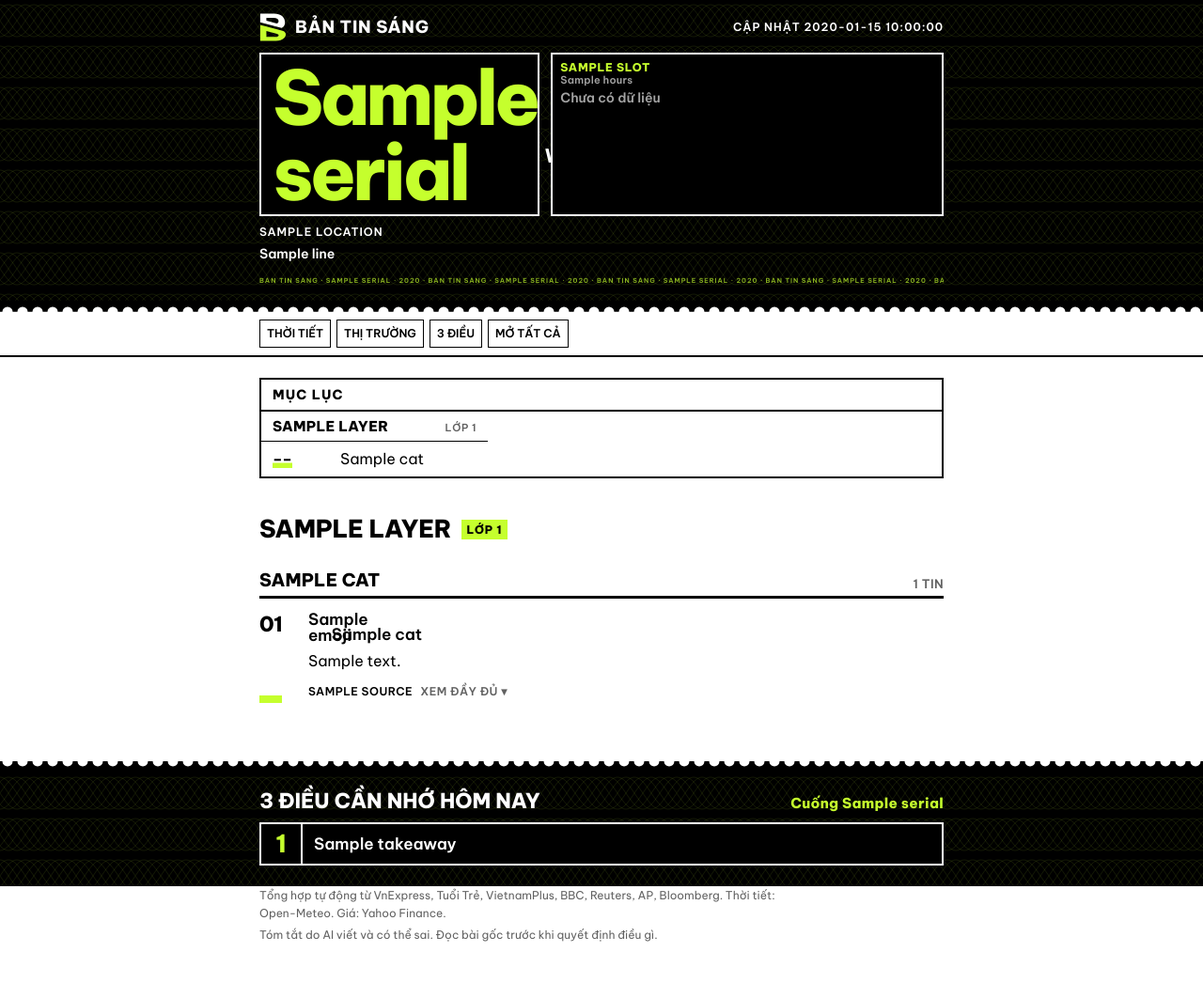
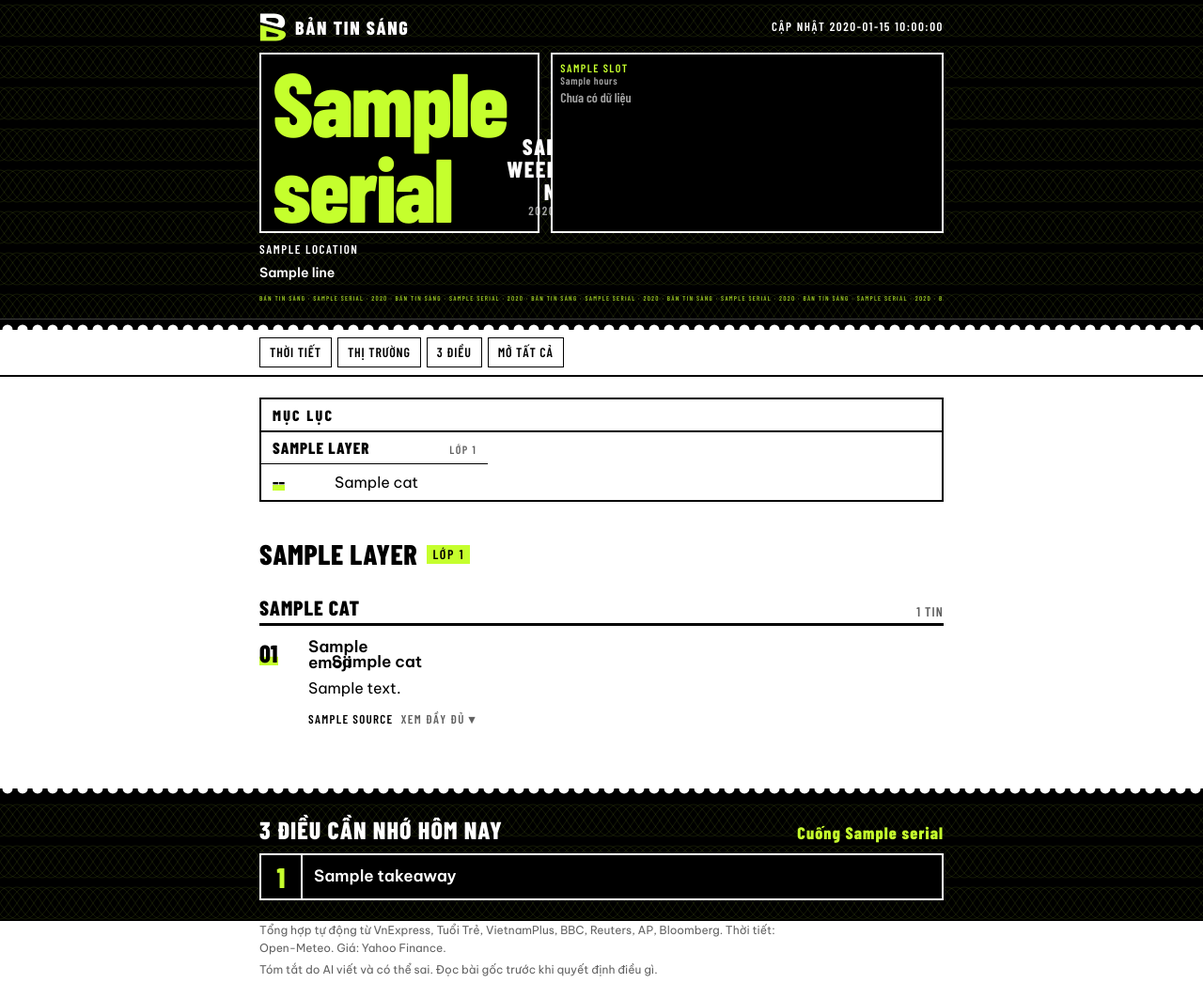
Before and after one commit to vongocngu273/daily-briefing, a Python web app: template templates/index.html.j2 in a window 1280 px wide. Shown: the whole page at 94% size. Before the commit the page ends 1002 px from the top, so only its background shows below. Run offline with Jinja, Linux system fonts and the light colour scheme; the template is opened without the code that fills it: most values are stand-ins (such as "Sample title", 1, 10 or a date in 2020).

Commit message:
style: keep Barlow Condensed + Be Vietnam Pro; Bigman colours only
Reverts the font swap from the previous commit at the user's request.
Typography is back to the original sizes; only the black/lime/white
palette, H logo and lime accents remain.

Co-Authored-By: Claude Opus 5.5 <noreply@anthropic.com>

```diff
--- a/templates/_fonts.css.j2
+++ b/templates/_fonts.css.j2
@@ -1,9 +1,12 @@
+@font-face{font-family:'Barlow Condensed';font-style:normal;font-weight:600;font-display:swap;src:url(fonts/BarlowCondensed-600-vietnamese.woff2) format('woff2');unicode-range:U+0102-0103, U+0110-0111, U+0128-0129, U+0168-0169, U+01A0-01A1, U+01AF-01B0, U+0300-0301, U+0303-0304, U+0308-0309, U+0323, U+0329, U+1EA0-1EF9, U+20AB}
+@font-face{font-family:'Barlow Condensed';font-style:normal;font-weight:600;font-display:swap;src:url(fonts/BarlowCondensed-600-latin-ext.woff2) format('woff2');unicode-range:U+0100-02BA, U+02BD-02C5, U+02C7-02CC, U+02CE-02D7, U+02DD-02FF, U+0304, U+0308, U+0329, U+1D00-1DBF, U+1E00-1E9F, U+1EF2-1EFF, U+2020, U+20A0-20AB, U+20AD-20C4, U+2113, U+2C60-2C7F, U+A720-A7FF}
+@font-face{font-family:'Barlow Condensed';font-style:normal;font-weight:600;font-display:swap;src:url(fonts/BarlowCondensed-600-latin.woff2) format('woff2');unicode-range:U+0000-00FF, U+0131, U+0152-0153, U+02BB-02BC, U+02C6, U+02DA, U+02DC, U+0304, U+0308, U+0329, U+2000-206F, U+20AC, U+2122, U+2191, U+2193, U+2212, U+2215, U+FEFF, U+FFFD}
+@font-face{font-family:'Barlow Condensed';font-style:normal;font-weight:800;font-display:swap;src:url(fonts/BarlowCondensed-800-vietnamese.woff2) format('woff2');unicode-range:U+0102-0103, U+0110-0111, U+0128-0129, U+0168-0169, U+01A0-01A1, U+01AF-01B0, U+0300-0301, U+0303-0304, U+0308-0309, U+0323, U+0329, U+1EA0-1EF9, U+20AB}
+@font-face{font-family:'Barlow Condensed';font-style:normal;font-weight:800;font-display:swap;src:url(fonts/BarlowCondensed-800-latin-ext.woff2) format('woff2');unicode-range:U+0100-02BA, U+02BD-02C5, U+02C7-02CC, U+02CE-02D7, U+02DD-02FF, U+0304, U+0308, U+0329, U+1D00-1DBF, U+1E00-1E9F, U+1EF2-1EFF, U+2020, U+20A0-20AB, U+20AD-20C4, U+2113, U+2C60-2C7F, U+A720-A7FF}
+@font-face{font-family:'Barlow Condensed';font-style:normal;font-weight:800;font-display:swap;src:url(fonts/BarlowCondensed-800-latin.woff2) format('woff2');unicode-range:U+0000-00FF, U+0131, U+0152-0153, U+02BB-02BC, U+02C6, U+02DA, U+02DC, U+0304, U+0308, U+0329, U+2000-206F, U+20AC, U+2122, U+2191, U+2193, U+2212, U+2215, U+FEFF, U+FFFD}
 @font-face{font-family:'Be Vietnam Pro';font-style:normal;font-weight:400;font-display:swap;src:url(fonts/BeVietnamPro-400-vietnamese.woff2) format('woff2');unicode-range:U+0102-0103, U+0110-0111, U+0128-0129, U+0168-0169, U+01A0-01A1, U+01AF-01B0, U+0300-0301, U+0303-0304, U+0308-0309, U+0323, U+0329, U+1EA0-1EF9, U+20AB}
 @font-face{font-family:'Be Vietnam Pro';font-style:normal;font-weight:400;font-display:swap;src:url(fonts/BeVietnamPro-400-latin-ext.woff2) format('woff2');unicode-range:U+0100-02BA, U+02BD-02C5, U+02C7-02CC, U+02CE-02D7, U+02DD-02FF, U+0304, U+0308, U+0329, U+1D00-1DBF, U+1E00-1E9F, U+1EF2-1EFF, U+2020, U+20A0-20AB, U+20AD-20C4, U+2113, U+2C60-2C7F, U+A720-A7FF}
 @font-face{font-family:'Be Vietnam Pro';font-style:normal;font-weight:400;font-display:swap;src:url(fonts/BeVietnamPro-400-latin.woff2) format('woff2');unicode-range:U+0000-00FF, U+0131, U+0152-0153, U+02BB-02BC, U+02C6, U+02DA, U+02DC, U+0304, U+0308, U+0329, U+2000-206F, U+20AC, U+2122, U+2191, U+2193, U+2212, U+2215, U+FEFF, U+FFFD}
 @font-face{font-family:'Be Vietnam Pro';font-style:normal;font-weight:600;font-display:swap;src:url(fonts/BeVietnamPro-600-vietnamese.woff2) format('woff2');unicode-range:U+0102-0103, U+0110-0111, U+0128-0129, U+0168-0169, U+01A0-01A1, U+01AF-01B0, U+0300-0301, U+0303-0304, U+0308-0309, U+0323, U+0329, U+1EA0-1EF9, U+20AB}
 @font-face{font-family:'Be Vietnam Pro';font-style:normal;font-weight:600;font-display:swap;src:url(fonts/BeVietnamPro-600-latin-ext.woff2) format('woff2');unicode-range:U+0100-02BA, U+02BD-02C5, U+02C7-02CC, U+02CE-02D7, U+02DD-02FF, U+0304, U+0308, U+0329, U+1D00-1DBF, U+1E00-1E9F, U+1EF2-1EFF, U+2020, U+20A0-20AB, U+20AD-20C4, U+2113, U+2C60-2C7F, U+A720-A7FF}
 @font-face{font-family:'Be Vietnam Pro';font-style:normal;font-weight:600;font-display:swap;src:url(fonts/BeVietnamPro-600-latin.woff2) format('woff2');unicode-range:U+0000-00FF, U+0131, U+0152-0153, U+02BB-02BC, U+02C6, U+02DA, U+02DC, U+0304, U+0308, U+0329, U+2000-206F, U+20AC, U+2122, U+2191, U+2193, U+2212, U+2215, U+FEFF, U+FFFD}
-@font-face{font-family:'Be Vietnam Pro';font-style:normal;font-weight:800;font-display:swap;src:url(fonts/BeVietnamPro-800-vietnamese.woff2) format('woff2');unicode-range:U+0102-0103, U+0110-0111, U+0128-0129, U+0168-0169, U+01A0-01A1, U+01AF-01B0, U+0300-0301, U+0303-0304, U+0308-0309, U+0323, U+0329, U+1EA0-1EF9, U+20AB}
-@font-face{font-family:'Be Vietnam Pro';font-style:normal;font-weight:800;font-display:swap;src:url(fonts/BeVietnamPro-800-latin-ext.woff2) format('woff2');unicode-range:U+0100-02BA, U+02BD-02C5, U+02C7-02CC, U+02CE-02D7, U+02DD-02FF, U+0304, U+0308, U+0329, U+1D00-1DBF, U+1E00-1E9F, U+1EF2-1EFF, U+2020, U+20A0-20AB, U+20AD-20C4, U+2113, U+2C60-2C7F, U+A720-A7FF}
-@font-face{font-family:'Be Vietnam Pro';font-style:normal;font-weight:800;font-display:swap;src:url(fonts/BeVietnamPro-800-latin.woff2) format('woff2');unicode-range:U+0000-00FF, U+0131, U+0152-0153, U+02BB-02BC, U+02C6, U+02DA, U+02DC, U+0304, U+0308, U+0329, U+2000-206F, U+20AC, U+2122, U+2191, U+2193, U+2212, U+2215, U+FEFF, U+FFFD}
--- a/templates/index.html.j2
+++ b/templates/index.html.j2
@@ -5,7 +5,7 @@
 <meta name="viewport" content="width=device-width, initial-scale=1, viewport-fit=cover">
 <meta name="color-scheme" content="light dark">
 <title>Bản tin sáng · {{ serial }}</title>
-<link rel="preload" href="fonts/BeVietnamPro-800-vietnamese.woff2" as="font" type="font/woff2" crossorigin>
+<link rel="preload" href="fonts/BarlowCondensed-800-latin.woff2" as="font" type="font/woff2" crossorigin>
 <link rel="preload" href="fonts/BeVietnamPro-400-vietnamese.woff2" as="font" type="font/woff2" crossorigin>
 <style>
 {% include "_fonts.css.j2" %}
@@ -16,7 +16,7 @@
   --ink:#000; --paper:#fff; --muted:rgba(0,0,0,.62); --rule:#000; --perf:#000;
   --accent:#000;                       /* accent text/lines on paper */
   --hl:inset 0 -.36em 0 var(--lime);   /* lime highlighter behind black accent text */
-  --cond:"Be Vietnam Pro",-apple-system,"Segoe UI",sans-serif;
+  --cond:"Barlow Condensed","Arial Narrow",sans-serif;
   --read:"Be Vietnam Pro",-apple-system,"Segoe UI",sans-serif;
   --gut:16px; --measure:68ch;
   color-scheme:light;
@@ -38,34 +38,34 @@ a{color:inherit;text-decoration-thickness:1.5px;text-underline-offset:3px}
 .stub{position:relative;background:var(--stub);color:var(--stub-ink);overflow:hidden;isolation:isolate}
 .guilloche{position:absolute;inset:0;width:100%;height:100%;z-index:-1}
 .guilloche path{fill:none;stroke:var(--engrave);stroke-width:.6px;vector-effect:non-scaling-stroke}
-.micro{overflow:hidden;white-space:nowrap;font:600 7px/1 var(--cond);letter-spacing:.14em;text-transform:uppercase;color:var(--lime);opacity:.7;margin-top:14px;user-select:none}
+.micro{color:var(--lime);overflow:hidden;white-space:nowrap;font:600 7px/1 var(--cond);letter-spacing:.18em;text-transform:uppercase;opacity:.75;margin-top:14px;user-select:none}
 .stub :focus-visible{outline-color:var(--lime)}
 .stub .wrap{padding-top:calc(14px + env(safe-area-inset-top));padding-bottom:18px}
-.stub-row{display:flex;justify-content:space-between;align-items:center;gap:12px;font:600 12px/1.2 var(--cond);letter-spacing:.08em;text-transform:uppercase}
-.stub h1{margin:0;font:800 18px/1 var(--cond);letter-spacing:.04em;text-transform:uppercase;display:flex;align-items:center;gap:8px}
+.stub-row{display:flex;justify-content:space-between;align-items:center;gap:12px;font:600 13px/1.2 var(--cond);letter-spacing:.12em;text-transform:uppercase}
+.stub h1{margin:0;font:800 20px/1 var(--cond);letter-spacing:.08em;text-transform:uppercase;display:flex;align-items:center;gap:8px}
 .logo{width:30px;height:30px;flex:none}
 .ticket{display:grid;gap:12px;margin:12px 0 10px}
-.serial{display:flex;align-items:flex-end;justify-content:space-between;gap:8px;background:var(--field);border:2px solid var(--stub-ink);padding:6px 12px 4px}
-.serial b{font:800 clamp(52px,16vw,80px)/1 var(--cond);color:var(--serial);letter-spacing:-.05em}
-.serial span{font:800 20px/1.1 var(--cond);text-transform:uppercase;letter-spacing:.02em;padding-bottom:10px;text-align:right}
-.serial span small{display:block;font:600 12px var(--cond);letter-spacing:.06em;color:var(--field-muted);text-transform:uppercase}
+.serial{display:flex;align-items:flex-end;justify-content:space-between;background:var(--field);border:2px solid var(--stub-ink);padding:4px 12px 2px}
+.serial b{font:800 clamp(72px,24vw,96px)/.95 var(--cond);color:var(--serial);letter-spacing:-.02em}
+.serial span{font:800 24px/1 var(--cond);text-transform:uppercase;letter-spacing:.06em;padding-bottom:12px;text-align:right}
+.serial span small{display:block;color:var(--field-muted);font:600 13px var(--cond);letter-spacing:.12em;text-transform:uppercase}
 .wx{display:grid;grid-template-columns:repeat(3,1fr);background:var(--field);border:2px solid var(--stub-ink)}
 .wx>div{padding:7px 8px 8px;border-right:1px solid var(--stub-ink);min-width:0}
 .wx>div:last-child{border-right:0}
-.wx h2{margin:0;font:800 12px/1.2 var(--cond);letter-spacing:.06em;color:var(--lime);text-transform:uppercase}
-.wx .hrs{font:600 11px/1.2 var(--cond);letter-spacing:.02em;color:var(--field-muted);margin-bottom:2px}
-.wx .t{font:800 21px/1.2 var(--cond);color:var(--stub-ink);white-space:nowrap;letter-spacing:-.03em}
+.wx h2{margin:0;color:var(--lime);font:600 12px/1.2 var(--cond);letter-spacing:.12em;text-transform:uppercase}
+.wx .hrs{color:var(--field-muted);font:600 11px/1.2 var(--cond);letter-spacing:.06em;margin-bottom:2px}
+.wx .t{font:800 26px/1.1 var(--cond);color:var(--stub-ink);white-space:nowrap}
 .wx p{margin:0;font-size:12px;line-height:1.35}
 .wx .na{font:600 14px var(--cond);color:var(--field-muted)}
 .stub-row.loc{margin-bottom:6px}
 .advice{margin:0;padding:0;list-style:none;font-weight:600;font-size:14px;line-height:1.45}
 .advice li+li{margin-top:2px}
-.resume{display:inline-block;margin-top:10px;font:800 14px var(--cond);letter-spacing:.03em;text-transform:uppercase;background:var(--lime);color:var(--on-lime);padding:5px 10px;text-decoration:none}
+.resume{display:inline-block;margin-top:10px;font:800 15px var(--cond);letter-spacing:.06em;text-transform:uppercase;background:var(--lime);color:var(--on-lime);padding:5px 10px;text-decoration:none}
 .resume[hidden]{display:none}
 .ic{width:.72em;height:.72em;fill:currentColor;margin-left:.3em;vertical-align:.02em}
 @media (min-width:700px){
   .ticket{grid-template-columns:minmax(260px,1fr) 1.4fr;align-items:stretch}
-  .wx .t{font-size:26px}
+  .wx .t{font-size:30px}
 }
 @media (prefers-reduced-motion:no-preference){
   .perf.top{animation:tear .9s .15s cubic-bezier(.16,1,.3,1) both}
@@ -77,81 +77,80 @@ a{color:inherit;text-decoration-thickness:1.5px;text-underline-offset:3px}
 
 /* ---------- quick strip ---------- */
 .strip{position:sticky;top:0;z-index:5;background:var(--paper);border-bottom:2px solid var(--rule)}
-.strip .wrap{display:flex;gap:6px;padding-top:8px;padding-bottom:8px;overflow-x:auto;scrollbar-width:none}
-.strip .wrap::-webkit-scrollbar{display:none}
-.strip a,.strip button{flex:none;font:600 12px/1 var(--cond);letter-spacing:0;text-transform:uppercase;color:var(--ink);background:none;border:1.5px solid var(--rule);padding:8px 7px;text-decoration:none;cursor:pointer;border-radius:0}
+.strip .wrap{display:flex;flex-wrap:wrap;gap:6px;padding-top:8px;padding-bottom:8px}
+.strip a,.strip button{flex:none;font:600 14px/1 var(--cond);letter-spacing:.06em;text-transform:uppercase;color:var(--ink);background:none;border:1.5px solid var(--rule);padding:8px 10px;text-decoration:none;cursor:pointer;border-radius:0}
 .strip a:hover,.strip button:hover{background:var(--ink);color:var(--paper)}
 .strip button[aria-pressed="true"]{background:var(--lime);color:var(--on-lime);border-color:var(--lime)}
 
 /* ---------- reading column ---------- */
 main{padding:4px 0 8px}
 .notice{border:2px solid var(--rule);padding:8px 12px;margin:16px 0 0;font-size:14px}
-h2.layer{margin:40px 0 0;font:800 26px/1.1 var(--cond);letter-spacing:-.01em;text-transform:uppercase;display:flex;align-items:baseline;gap:10px}
-h2.layer span{font:800 12px var(--cond);letter-spacing:.06em;background:var(--lime);color:var(--on-lime);padding:3px 6px;align-self:center}
+h2.layer{margin:40px 0 0;font:800 30px/1.05 var(--cond);letter-spacing:.02em;text-transform:uppercase;display:flex;align-items:baseline;gap:10px}
+h2.layer span{font:600 14px/1 var(--cond);letter-spacing:.12em;background:var(--lime);color:var(--on-lime);padding:3px 6px;align-self:center}
 .cat{margin-top:28px}
-.cat>h3{margin:0;font:800 19px/1.2 var(--cond);letter-spacing:.01em;text-transform:uppercase;padding-bottom:5px;border-bottom:3px solid var(--accent);display:flex;justify-content:space-between;gap:12px}
-.cat>h3 small{font:600 13px var(--cond);letter-spacing:.03em;color:var(--muted);align-self:flex-end;white-space:nowrap}
+.cat>h3{margin:0;font:800 22px/1.15 var(--cond);letter-spacing:.04em;text-transform:uppercase;padding-bottom:4px;border-bottom:3px solid var(--accent);display:flex;justify-content:space-between;gap:12px}
+.cat>h3 small{font:600 14px var(--cond);letter-spacing:.08em;color:var(--muted);align-self:flex-end;white-space:nowrap}
 .empty{margin:10px 0 0;color:var(--muted);font-size:14px}
 .item{display:grid;grid-template-columns:42px minmax(0,1fr);gap:0 10px;padding:14px 0;border-bottom:1px dashed var(--rule);position:relative}
 .item:last-child{border-bottom:0}
-.no{font:800 22px/1 var(--cond);color:var(--accent);padding-top:2px;letter-spacing:-.03em;justify-self:start;box-shadow:var(--hl)}
+.no{font:800 26px/1 var(--cond);color:var(--accent);padding-top:2px;justify-self:start;align-self:start;box-shadow:var(--hl)}
 .item h4{margin:0;font:600 17px/1.4 var(--read);max-width:var(--measure);text-wrap:balance}
 .sev{display:inline-block;width:1.45em;font-size:1em;line-height:1;vertical-align:-.05em}
-.tag{display:inline-block;vertical-align:2px;margin-left:6px;font:800 10px/1 var(--cond);letter-spacing:.06em;text-transform:uppercase;color:var(--on-lime);background:var(--lime);padding:3px 5px}
+.tag{display:inline-block;vertical-align:2px;margin-left:6px;font:800 11px/1 var(--cond);letter-spacing:.1em;text-transform:uppercase;color:var(--on-lime);background:var(--lime);padding:3px 5px}
 .sum{margin:3px 0 0;max-width:var(--measure);color:var(--ink)}
 .item details{margin-top:6px}
-.item summary{display:inline-flex;gap:8px;align-items:baseline;cursor:pointer;list-style:none;font:600 12px var(--cond);letter-spacing:.04em;text-transform:uppercase;color:var(--muted)}
+.item summary{display:inline-flex;gap:8px;align-items:baseline;cursor:pointer;list-style:none;font:600 13px var(--cond);letter-spacing:.1em;text-transform:uppercase;color:var(--muted)}
 .item summary::-webkit-details-marker{display:none}
 .item summary .src{color:var(--ink)}
 .item summary:hover .more{color:var(--accent)}
 .item details[open] summary .more{color:var(--accent)}
 .full{margin-top:8px;max-width:var(--measure)}
 .full dl{margin:0;display:grid;gap:8px}
-.full dt{font:600 11px var(--cond);letter-spacing:.06em;text-transform:uppercase;color:var(--muted)}
+.full dt{font:600 12px var(--cond);letter-spacing:.12em;text-transform:uppercase;color:var(--muted)}
 .full dd{margin:0;font-size:15px}
-.orig{display:inline-block;margin-top:10px;font:800 13px var(--cond);letter-spacing:.03em;text-transform:uppercase;color:var(--accent);text-decoration:none;box-shadow:var(--hl)}
-.item[data-flag]::before{content:"Đang đọc dở";position:absolute;right:0;top:-1px;font:800 10px/1 var(--cond);letter-spacing:.06em;text-transform:uppercase;background:var(--lime);color:var(--on-lime);padding:4px 6px}
+.orig{display:inline-block;margin-top:10px;font:800 15px var(--cond);letter-spacing:.06em;text-transform:uppercase;color:var(--accent);text-decoration:none;box-shadow:var(--hl)}
+.item[data-flag]::before{content:"Đang đọc dở";position:absolute;right:0;top:-1px;font:800 11px/1 var(--cond);letter-spacing:.1em;text-transform:uppercase;background:var(--lime);color:var(--on-lime);padding:4px 6px}
 
 /* ---------- results board (market) ---------- */
 .board{margin-top:12px;border:2px solid var(--rule)}
 .board table{width:100%;border-collapse:collapse}
-.board caption{caption-side:top;text-align:left;background:var(--lime);color:var(--on-lime);font:800 13px var(--cond);letter-spacing:.06em;text-transform:uppercase;padding:6px 10px;border-bottom:2px solid var(--rule)}
+.board caption{caption-side:top;text-align:left;background:var(--lime);color:var(--on-lime);font:800 14px var(--cond);letter-spacing:.12em;text-transform:uppercase;padding:6px 10px;border-bottom:2px solid var(--rule)}
 .board th,.board td{padding:7px 10px;border-bottom:1px solid var(--rule);text-align:left;vertical-align:baseline}
 .board tr:last-child>*{border-bottom:0}
 .board th{font:600 15px/1.25 var(--read)}
-.board th small{display:block;font:600 11px var(--cond);letter-spacing:.03em;color:var(--muted)}
-.board td{font:800 17px/1.2 var(--cond);letter-spacing:-.02em;text-align:right;white-space:nowrap}
-.board td.chg{font-size:15px;width:1%}
-.board .up{color:var(--accent)} .board .up svg{color:var(--accent)}
+.board th small{display:block;font:600 11px var(--cond);letter-spacing:.1em;color:var(--muted)}
+.board td{font:800 20px/1.1 var(--cond);text-align:right;white-space:nowrap}
+.board td.chg{font-size:17px;width:1%}
+.board .up{color:var(--accent)}
 .board .down{color:var(--muted)}
-.board .na{font:600 13px var(--cond);letter-spacing:.02em;color:var(--muted)}
+.board .na{font:600 14px var(--cond);letter-spacing:.06em;color:var(--muted)}
 .board svg{width:9px;height:9px;margin-right:4px;fill:currentColor}
-.board td a{font:800 13px var(--cond);letter-spacing:.03em;text-transform:uppercase;color:var(--accent);text-decoration:none;box-shadow:var(--hl)}
+.board td a{font:800 15px var(--cond);letter-spacing:.06em;text-transform:uppercase;color:var(--accent);text-decoration:none;box-shadow:var(--hl)}
 
 /* ---------- contents ---------- */
 .toc{margin-top:22px;border:2px solid var(--rule)}
-.toc h2{margin:0;font:800 14px var(--cond);letter-spacing:.08em;text-transform:uppercase;padding:7px 12px;border-bottom:2px solid var(--rule)}
+.toc h2{margin:0;font:800 16px var(--cond);letter-spacing:.14em;text-transform:uppercase;padding:7px 12px;border-bottom:2px solid var(--rule)}
 .toc-layer+.toc-layer{border-top:2px solid var(--rule)}
-.toc h3{margin:0;padding:7px 12px 6px;display:flex;justify-content:space-between;align-items:baseline;gap:8px;font:800 15px/1.2 var(--cond);letter-spacing:.02em;text-transform:uppercase;border-bottom:1px solid var(--rule)}
+.toc h3{margin:0;padding:7px 12px 6px;display:flex;justify-content:space-between;align-items:baseline;gap:8px;font:800 17px/1.15 var(--cond);letter-spacing:.06em;text-transform:uppercase;border-bottom:1px solid var(--rule)}
 .toc h3 a{text-decoration:none}
-.toc h3 span{font:600 11px var(--cond);letter-spacing:.06em;white-space:nowrap;color:var(--muted)}
+.toc h3 span{font:600 12px var(--cond);letter-spacing:.12em;color:var(--muted)}
 .toc ol{list-style:none;margin:0;padding:0}
 .toc li+li{border-top:1px solid var(--rule)}
-.toc li a{display:grid;grid-template-columns:64px 1fr;gap:8px;align-items:baseline;padding:8px 12px;text-decoration:none;line-height:1.35}
+.toc li a{display:grid;grid-template-columns:58px 1fr;gap:8px;align-items:baseline;padding:8px 12px;text-decoration:none;line-height:1.35}
 .toc li a:hover{background:var(--lime);color:var(--on-lime)}
-.toc .r{font:800 15px var(--cond);color:var(--accent);letter-spacing:-.02em;justify-self:start;box-shadow:var(--hl)}
+.toc .r{font:800 17px var(--cond);color:var(--accent);justify-self:start;box-shadow:var(--hl)}
 .toc li a:hover .r{color:var(--on-lime);box-shadow:none}
 @media (min-width:700px){.toc-grid{display:grid;grid-template-columns:repeat(3,1fr)}.toc-layer+.toc-layer{border-top:0;border-left:2px solid var(--rule)}}
 
 /* ---------- closing stub ---------- */
 .closing .wrap{padding-top:18px;padding-bottom:22px}
 .closing-head{display:flex;justify-content:space-between;align-items:baseline;gap:12px;margin-bottom:10px}
-.closing-head span{font:800 15px var(--cond);letter-spacing:.02em;color:var(--lime);white-space:nowrap}
-.closing h2{margin:0;text-wrap:balance;font:800 22px/1.15 var(--cond);letter-spacing:0;text-transform:uppercase}
+.closing-head span{font:800 18px var(--cond);letter-spacing:.06em;color:var(--lime);white-space:nowrap}
+.closing h2{margin:0;text-wrap:balance;font:800 26px/1.1 var(--cond);letter-spacing:.04em;text-transform:uppercase}
 .closing ol{list-style:none;margin:0;padding:0;background:var(--field);border:2px solid var(--stub-ink)}
 .closing li{display:grid;grid-template-columns:44px 1fr;align-items:center}
 .closing li+li{border-top:1px solid var(--stub-ink)}
-.closing li b{font:800 26px/1 var(--cond);color:var(--serial);text-align:center;border-right:2px solid var(--stub-ink);padding:8px 0}
+.closing li b{font:800 30px/1 var(--cond);color:var(--serial);text-align:center;border-right:2px solid var(--stub-ink);padding:8px 0}
 .closing li span{padding:8px 12px;font:600 17px/1.35 var(--read);color:var(--stub-ink)}
 .closing .na{font-weight:600}
 footer{padding:16px 0 calc(28px + env(safe-area-inset-bottom));font-size:12px;color:var(--muted)}
```
Also changed, not shown: DESIGN.md (+8 -8 lines), docs/fonts/BarlowCondensed-600-latin-ext.woff2 (added), docs/fonts/BarlowCondensed-600-latin.woff2 (added), docs/fonts/BarlowCondensed-600-vietnamese.woff2 (added), docs/fonts/BarlowCondensed-800-latin-ext.woff2 (added), docs/fonts/BarlowCondensed-800-latin.woff2 (added), docs/fonts/BarlowCondensed-800-vietnamese.woff2 (added), docs/fonts/BeVietnamPro-800-latin-ext.woff2 (deleted), docs/fonts/BeVietnamPro-800-latin.woff2 (deleted), docs/fonts/BeVietnamPro-800-vietnamese.woff2 (deleted).
